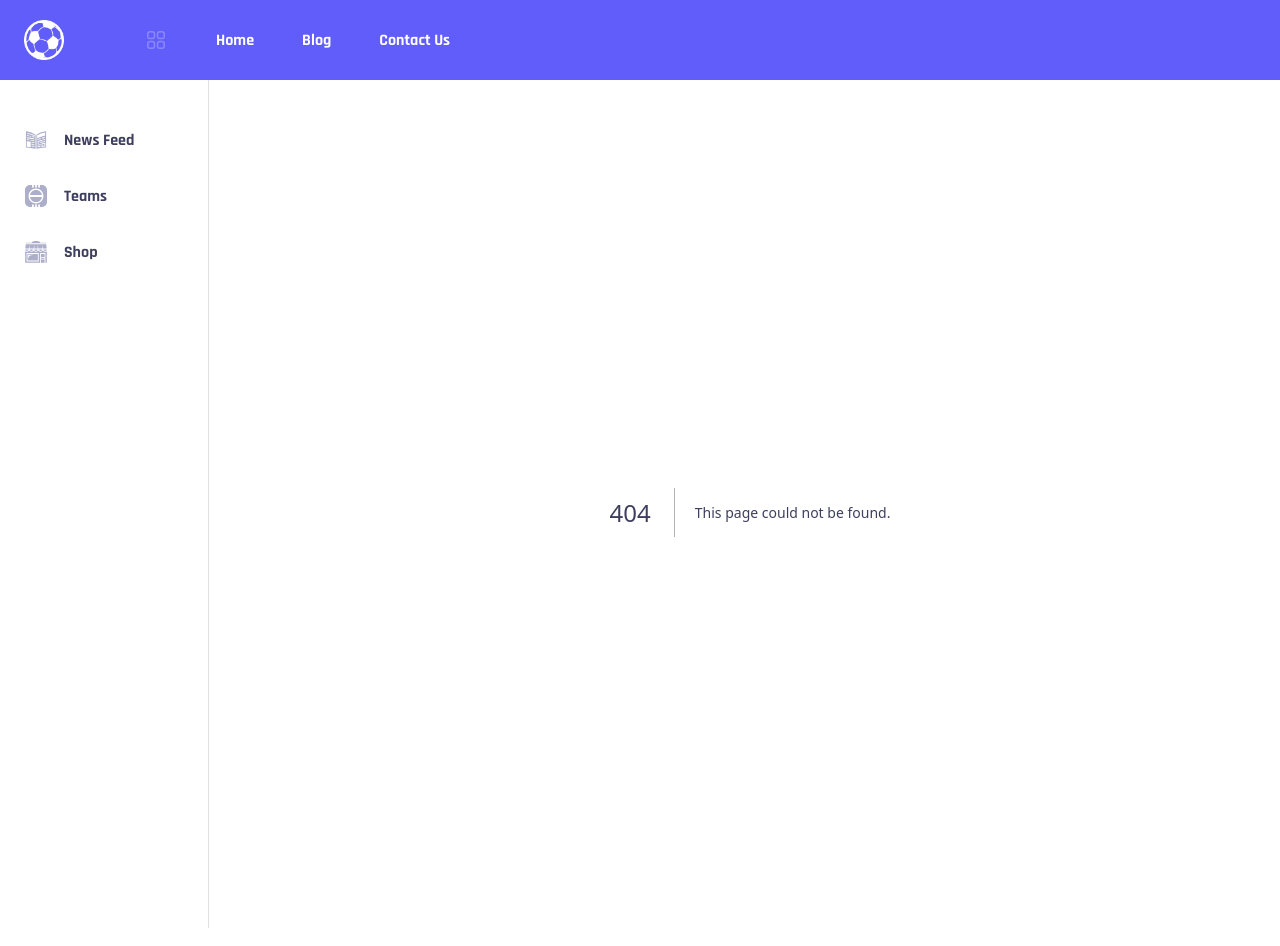
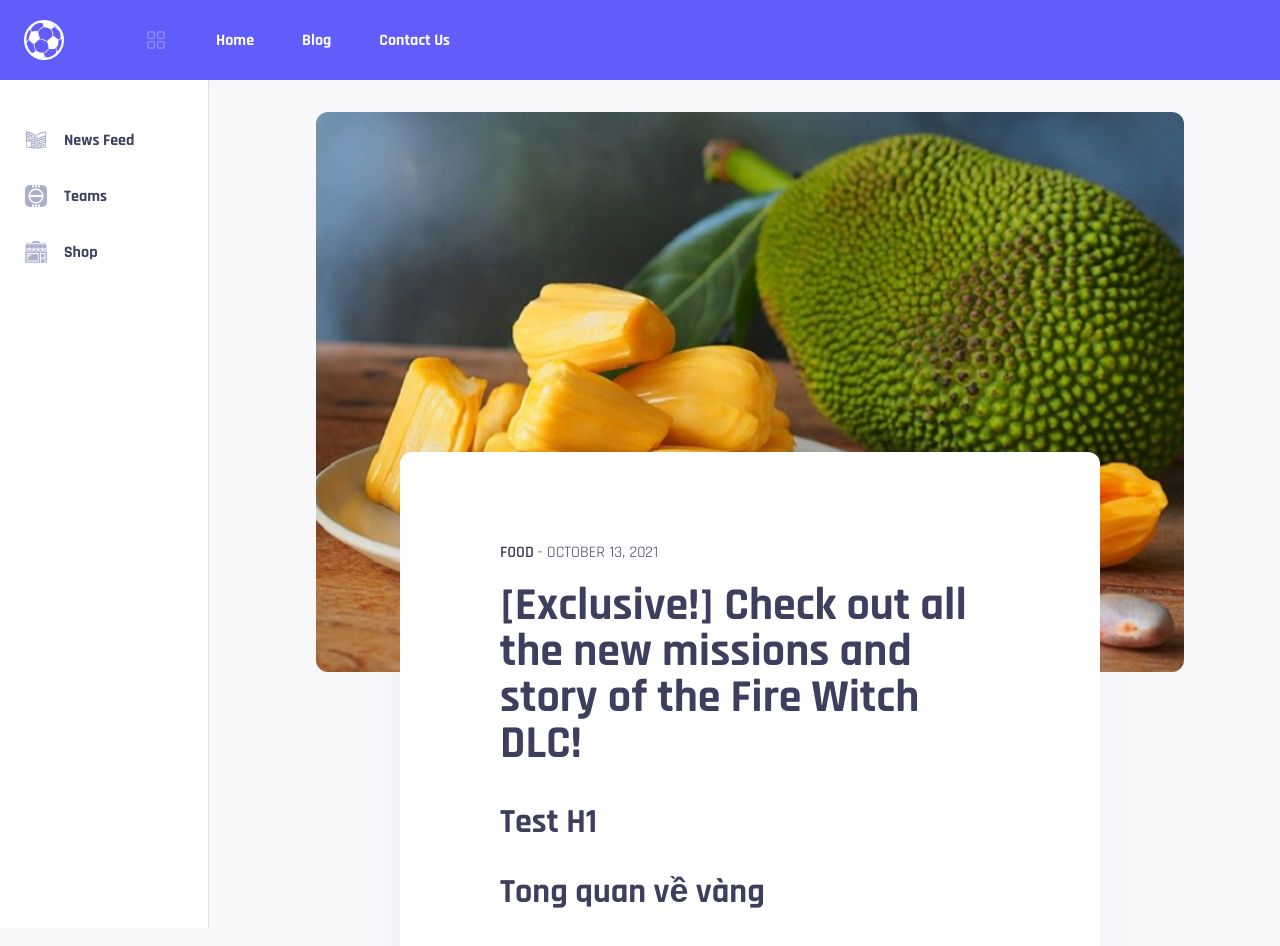
Before and after one commit to ninjaguyyyy/c-football-web, a Next.js app: page /blog/1 in a window 1280 px wide. Before the commit this address had no page. Shown: the top 946 px of the page. Built offline with nearby package versions, Linux system fonts and the light colour scheme.

Commit message:
feat: implement UI blog post detail

```diff
--- /dev/null
+++ b/src/app/blog/[slug]/index.module.scss
@@ -0,0 +1,8 @@
+.container {
+  :global {
+    h3 {
+      font-size: 2.125rem;
+      line-height: 1.05em;
+    }
+  }
+}
--- /dev/null
+++ b/src/app/blog/[slug]/page.tsx
@@ -0,0 +1,54 @@
+import Mit from 'statics/images/qua-mit.jpg';
+import Image from 'next/image';
+import BlogPostCategoryTimestamp from 'app/blog/components/BlogPostCategoryTimestamp';
+import styles from './index.module.scss';
+
+const HTML_CONTENT = `
+<h3>Test H1</h3>
+
+<h3>Tong quan về vàng</h2>
+
+<p><strong>Vàng là gì?</strong><br>
+<br>
+Cách phân biệt các loại vàng</p>
+
+
+`;
+
+export default function BlogPostDetail() {
+  return (
+    <article className={`${styles.container} w-full`}>
+      <div className="w-full h-[560px] relative">
+        <Image
+          src={Mit}
+          alt="qua-mit"
+          fill
+          objectFit="cover"
+          className="rounded-xl"
+        />
+      </div>
+      <div className="w-[700px] pt-[90px] section-shadow mx-auto mt-[-220px] relative z-20">
+        <div className="px-[100px]">
+          <div>
+            <BlogPostCategoryTimestamp fontSize={16} />
+            <h2 className="text-[2.875rem] font-bold leading-[1em] mt-5">
+              [Exclusive!] Check out all the new missions and story of the Fire
+              Witch DLC!
+            </h2>
+          </div>
+          <div
+            className="pb-8"
+            dangerouslySetInnerHTML={{ __html: HTML_CONTENT }}
+          />
+        </div>
+        <div className="flex justify-between mx-7 py-4 border-0 border-t border-solid border-[#eaeaf5] text-xs font-bold">
+          <span></span>
+          <div className="flex items-center gap-4">
+            <span>0 Comments</span>
+            <span>0 Shares</span>
+          </div>
+        </div>
+      </div>
+    </article>
+  );
+}
--- a/src/app/blog/components/BlogPostCard/index.tsx
+++ b/src/app/blog/components/BlogPostCard/index.tsx
@@ -2,11 +2,12 @@ import Image from 'next/image';
 import styles from './index.module.scss';
 import Mit from 'statics/images/qua-mit.jpg';
 import Link from 'next/link';
+import BlogPostCategoryTimestamp from 'app/blog/components/BlogPostCategoryTimestamp';
 
 export default function BlogPostCard() {
   return (
     <div className={`${styles.container} flex justify-end h-[230px] relative`}>
-      <div className="w-1/2 h-full absolute top-0 left-0 z-10 ">
+      <div className="w-1/2 h-full absolute top-0 left-0 z-10">
         <Image
           src={Mit}
           alt="qua-mit"
@@ -20,16 +21,13 @@ export default function BlogPostCard() {
         <div
           className={`${styles['title-area']} w-full h-[110px] mt-4 translate-x-[-0px] px-7 py-6 `}
         >
-          <div className="flex gap-1 uppercase text-xs">
-            <Link href={''} className="font-semibold">
-              FOOD
-            </Link>
-            <span>-</span>
-            <span>OCTOBER 13, 2021</span>
-          </div>
-          <p className="py-0 my-0 mt-3 text-xl font-bold leading-5 truncate-to-3-lines">
+          <BlogPostCategoryTimestamp />
+          <Link
+            href={'/blog/post-title-slug'}
+            className="py-0 my-0 mt-3 text-xl font-bold leading-5 truncate-to-3-lines"
+          >
             Here’s the X-mas Gamer Box from Powerstation and it pac
-          </p>
+          </Link>
         </div>
 
         <div className="flex gap-4 px-2 text-xs font-bold">
--- /dev/null
+++ b/src/app/blog/components/BlogPostCategoryTimestamp/index.tsx
@@ -0,0 +1,21 @@
+import Link from 'next/link';
+
+type Props = {
+  fontSize?: number;
+};
+
+const DEFAULT_FONT_SIZE = 12;
+
+export default function BlogPostCategoryTimestamp({
+  fontSize = DEFAULT_FONT_SIZE,
+}: Props) {
+  return (
+    <div className={`flex gap-1 uppercase`} style={{ fontSize }}>
+      <Link href={''} className="font-semibold">
+        FOOD
+      </Link>
+      <span>-</span>
+      <span>OCTOBER 13, 2021</span>
+    </div>
+  );
+}
--- a/src/styles/global.scss
+++ b/src/styles/global.scss
@@ -5,6 +5,10 @@
 @import '_variables';
 @import '_mixins';
 @import '_base.scss';
+
+a {
+  color: inherit;
+}
 
 @layer components {
   .truncate-to-3-lines {
@@ -14,3 +18,11 @@
     overflow: hidden;
   }
 }
+
+@layer components {
+  .section-shadow {
+    background-color: white;
+    border-radius: 12px;
+    box-shadow: 0 0 40px 0 rgba(94, 92, 154, 0.06);
+  }
+}
```
